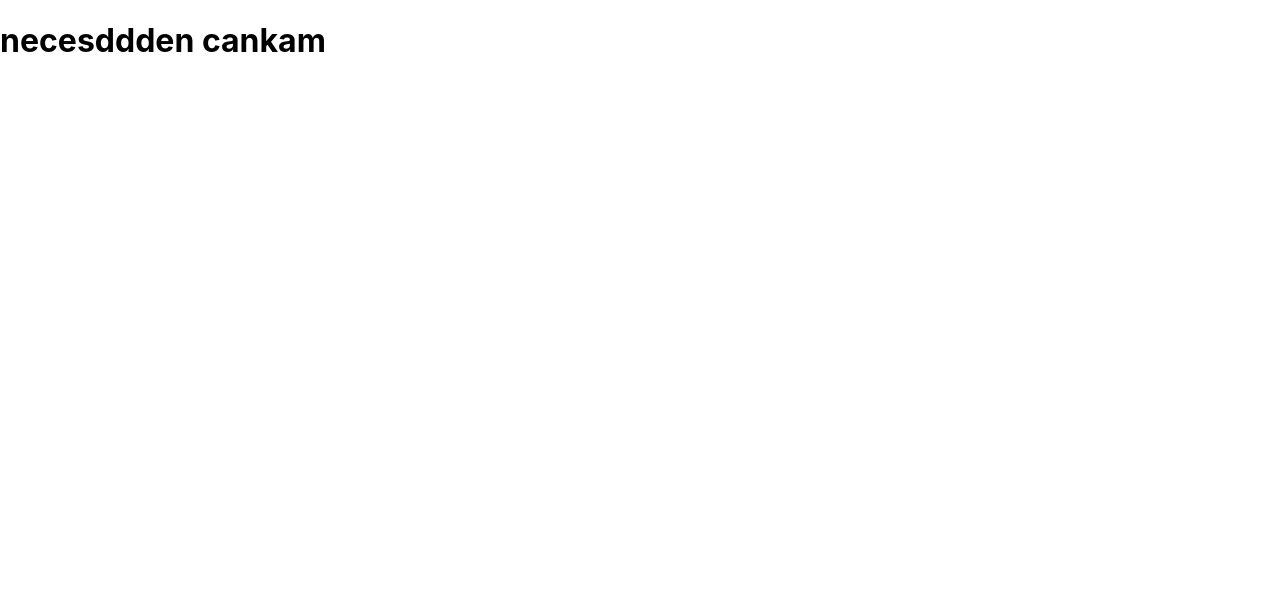
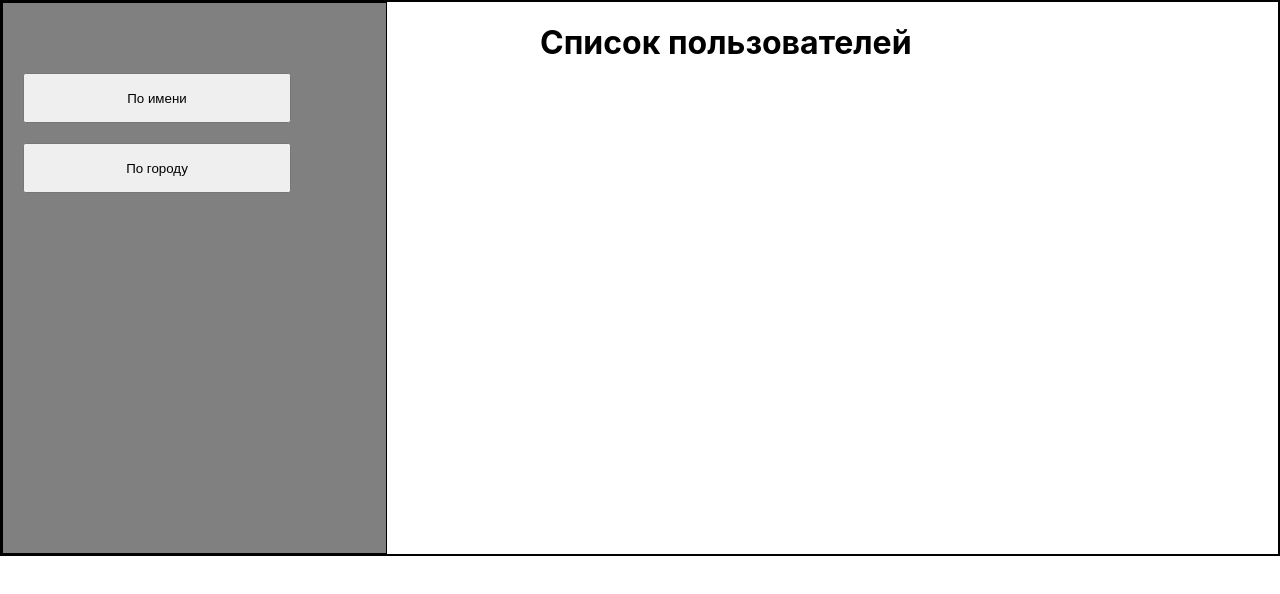
Before and after one commit to Turan141/ProjectSite, a React (Create React App) app: page / in a window 1280 px wide. Shown: the top 594 px of the page. Built offline with nearby package versions, Linux system fonts and the light colour scheme; no server answers.

Commit message:
third git commit -a -msecond eee stopgit git

```diff
--- a/src/App.js
+++ b/src/App.js
@@ -1,12 +1,9 @@
-import './App.css';
+import React from "react";
+import MainWindow from "./Modules/MainWindow/MainWindow";
+import "./App.css";
 
 function App() {
-
-    return (
-        <div>
-               <h1>necesddden cankam</h1>
-        </div>
-    );
+  return <MainWindow />;
 }
 
 export default App;
--- /dev/null
+++ b/src/Modules/LeftColumn/LeftColumn.css
@@ -0,0 +1,22 @@
+.LeftColumn {
+  position: relative;
+  display: flex;
+  flex-direction: column;
+  padding-top: 50px;
+  min-width: 30%;
+  max-width: 200px;
+  min-height: 500px;
+  border: 1px solid black;
+  max-height: 100%;
+  background-color: gray;
+}
+
+.LeftColumn button {
+  margin-left: 20px;
+  margin-right: 20px;
+  margin-top: 20px;
+  min-width: 70%;
+  max-width: 150px;
+  min-height: 50px;
+  max-height: 150px;
+}
--- /dev/null
+++ b/src/Modules/LeftColumn/LeftColumn.js
@@ -0,0 +1,13 @@
+import React from "react";
+import "./LeftColumn.css";
+
+function LeftColumn() {
+  return (
+    <div className="LeftColumn">
+      <button>По имени</button>
+      <button>По городу</button>
+    </div>
+  );
+}
+
+export default LeftColumn;
--- /dev/null
+++ b/src/Modules/MainWindow/MainWindow.css
@@ -0,0 +1,10 @@
+.MainWindow {
+  display: flex;
+  min-width: 400px;
+  min-height: 500px;
+  border: 2px solid black;
+}
+
+* {
+  box-size: border-box;
+}
--- /dev/null
+++ b/src/Modules/MainWindow/MainWindow.js
@@ -0,0 +1,15 @@
+import React from "react";
+import "./MainWindow.css";
+import LeftColumn from "../LeftColumn/LeftColumn";
+import UsersList from "../UsersList/UsersList";
+
+function MainWindow() {
+  return (
+    <div className="MainWindow">
+      <LeftColumn />
+      <UsersList />
+    </div>
+  );
+}
+
+export default MainWindow;
--- /dev/null
+++ b/src/Modules/UsersList/UsersList.css
@@ -0,0 +1,7 @@
+.UsersList {
+  display: flex;
+  justify-content: center;
+  min-width: 50%;
+  min-height: 100%;
+  padding-left: 20px;
+}
--- /dev/null
+++ b/src/Modules/UsersList/UsersList.js
@@ -0,0 +1,26 @@
+import React from "react";
+import "./UsersList.css";
+
+let userList = [];
+
+class UsersList extends React.Component {
+  componentDidMount() {
+    fetch("https://jsonplaceholder.typicode.com/users")
+      .then((data) => {
+        return data.json();
+      })
+      .then((data) => {
+        return console.log(data);
+      });
+  }
+
+  render() {
+    return (
+      <div className="UsersList">
+        <h1>Список пользователей</h1>
+      </div>
+    );
+  }
+}
+
+export default UsersList;
--- /dev/null
+++ b/src/Modules/UsersList/UsersListService.js
@@ -0,0 +1 @@
+import React from "react";
```
